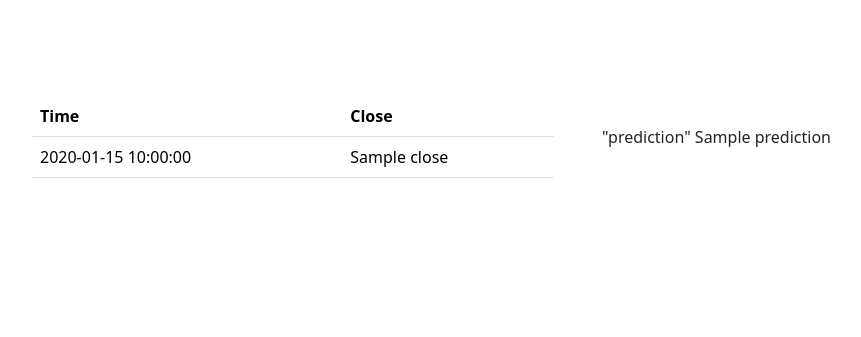
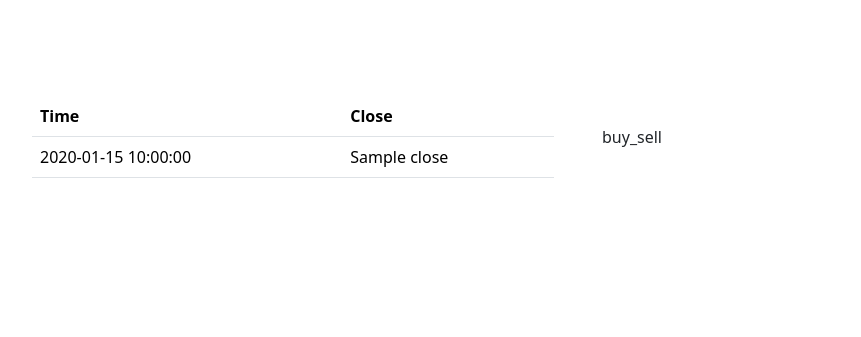
Before and after one commit to Behnaz100/aitrading, a FastAPI app: template aitrading/api/templates/index.html in a window 1280 px wide. Shown: the part 56-393 px from the top of the page, without its empty margins (62-923 px from the left). Run offline with FastAPI, Linux system fonts and the light colour scheme; the template is opened without the code that fills it: most values are stand-ins (such as "Sample title", 1, 10 or a date in 2020).

Commit message:
add fastapi functionality

```diff
--- a/aitrading/api/main.py
+++ b/aitrading/api/main.py
@@ -90,6 +90,7 @@ async def root(request: Request):
     hs_lst = hs.to_dict('records')
     prediction = 1
 
+
     # $CHA_BEGIN
-    return templates.TemplateResponse("index.html", {"request": request, "name": "ai-trading", "history_data": hs.to_dict('records'), "prediction": prediction})
+    return templates.TemplateResponse("index.html", {"request": request, "name": "ai-trading", "history_data": hs_lst, "prediction": prediction})
     # $CHA_END
--- a/aitrading/api/templates/index.html
+++ b/aitrading/api/templates/index.html
@@ -21,11 +21,11 @@
   <div class="container col-xxl-8 px-4 py-5">
     <div class="row flex-lg-row-reverse align-items-center g-5 py-5">
       <div id="prediction" class="col-10 col-sm-8 col-lg-6">
-        <span id="tradermake">
-          "prediction" {{prediction}}
+        <span id="tradermake" hidden="hidden">
+          {{prediction}}
         </span>
         <p id="buy_sell">
-
+          buy_sell
         </p>
       </div>
       <div class="col-lg-6">
@@ -116,18 +116,17 @@
         </ul>
       </div>
     </footer>
-
 </body>
 <script src="https://cdn.jsdelivr.net/npm/bootstrap@5.3.3/dist/js/bootstrap.bundle.min.js"
   integrity="sha384-YvpcrYf0tY3lHB60NNkmXc5s9fDVZLESaAA55NDzOxhy9GkcIdslK1eN7N6jIeHz" crossorigin="anonymous"></script>
   <script>
-    let pred_var = getElementById("tradermake").value
-    let buy_sell_txt = getElementById("buy_sell")
+    let pred_var = document.getElementById("tradermake").textContent.trim()
+    let buy_sell_txt = document.getElementById("buy_sell")
 
-    if (pred_var == "1"){
-      buy_sell.textContent = 'Buy'
-    } else if (pred_var == "0"){
-      buy_sell.textContent = 'Sell'
+    if (pred_var === "1"){
+      buy_sell_txt.textContent = 'Buy'
+    } else if (pred_var === "0"){
+      buy_sell_txt.textContent = 'Sell'
     }
 
 
```
Also changed, not shown: 1 other file.
